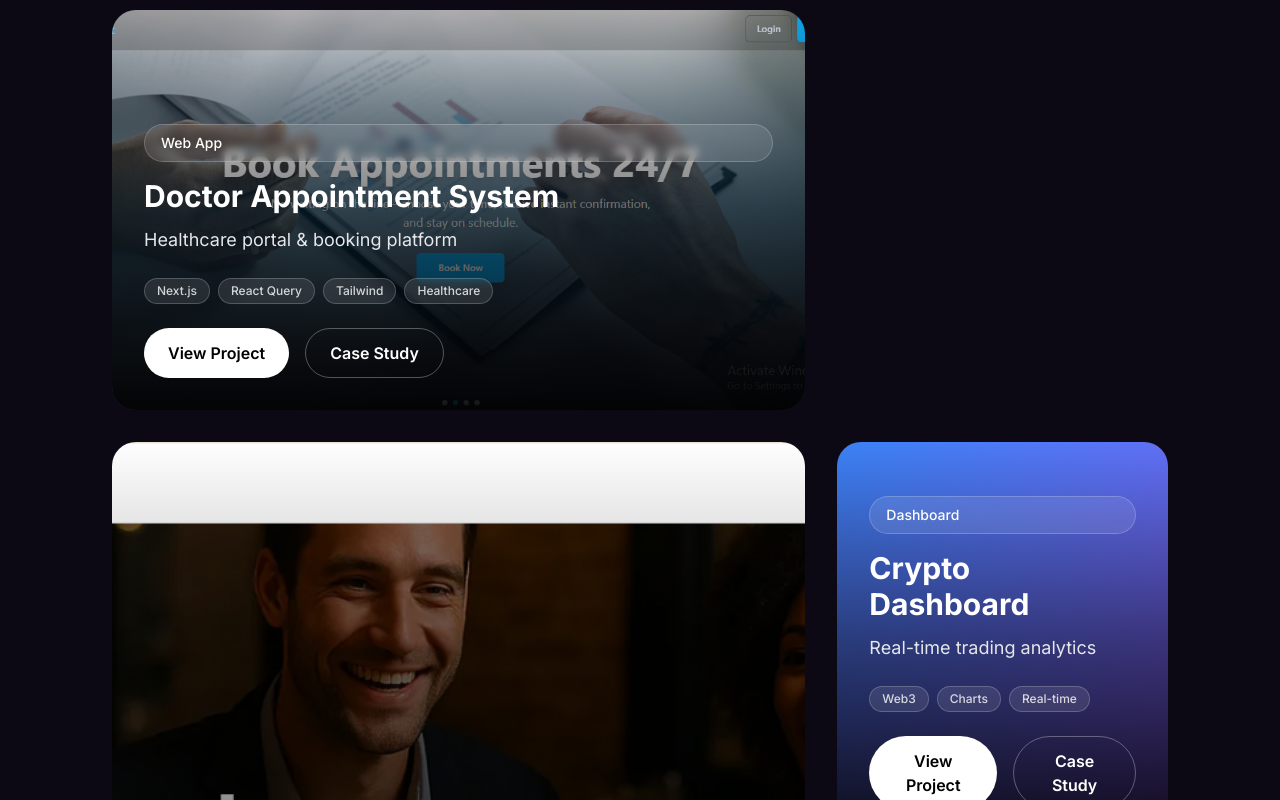
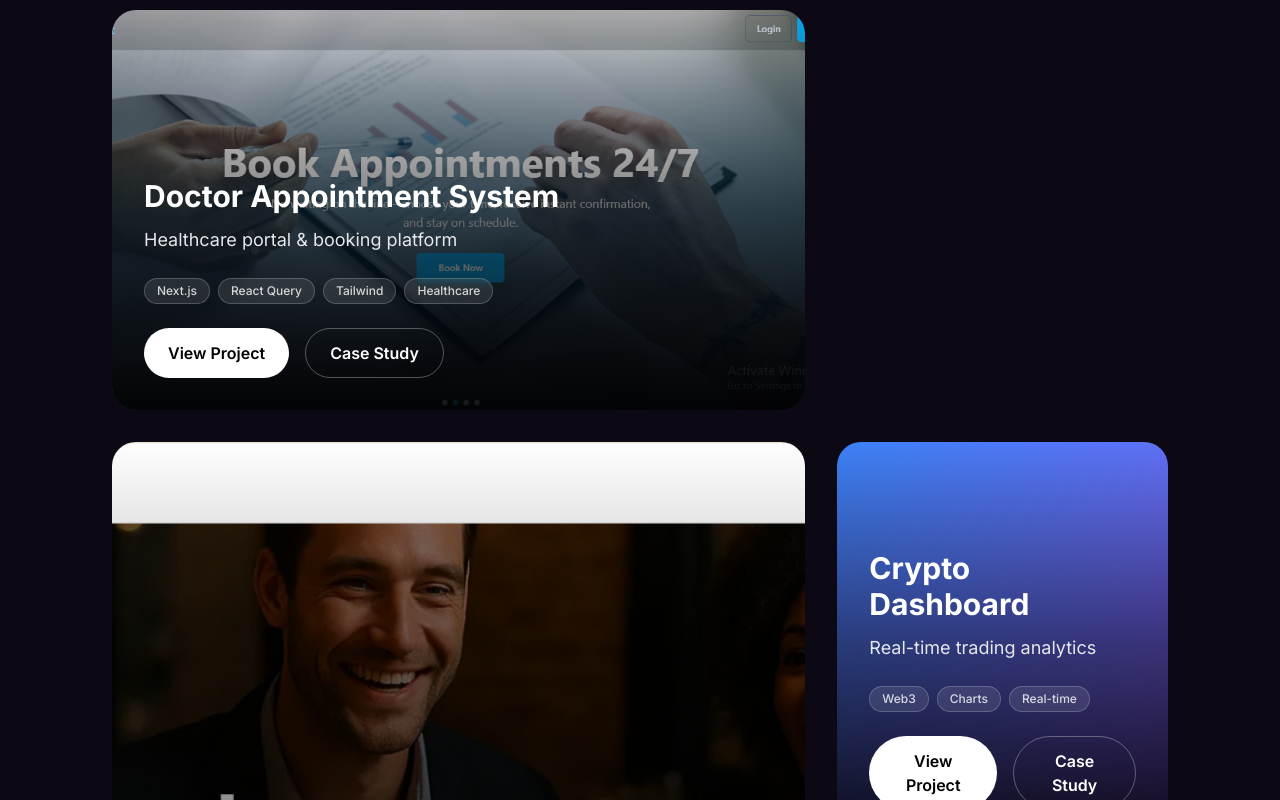
Before and after one commit to SiamAhmed32/NextRisor, a Next.js app: page / in a window 1280 px wide. Shown: the part 3200-4000 px from the top of the page. Built offline with nearby package versions, Linux system fonts and the light colour scheme.

Commit message:
first commit

```diff
--- a/components/NextRisorProjects.tsx
+++ b/components/NextRisorProjects.tsx
@@ -228,14 +228,14 @@ function ProjectCard({
             {/* Content */}
             <div className="relative z-10 p-8 h-full flex flex-col justify-end min-h-[400px]">
                 {/* Category Badge */}
-                <motion.span
+                {/* <motion.span
                     initial={{ opacity: 0, x: -20 }}
                     animate={{ opacity: 1, x: 0 }}
                     transition={{ delay: index * 0.1 + 0.2 }}
                     className="inline-block px-4 py-2 rounded-full bg-white/10 backdrop-blur-sm text-white text-sm font-medium mb-4 border border-white/20"
                 >
                     {project.category}
-                </motion.span>
+                </motion.span> */}
 
                 {/* Title & Description */}
                 <motion.h3
```
